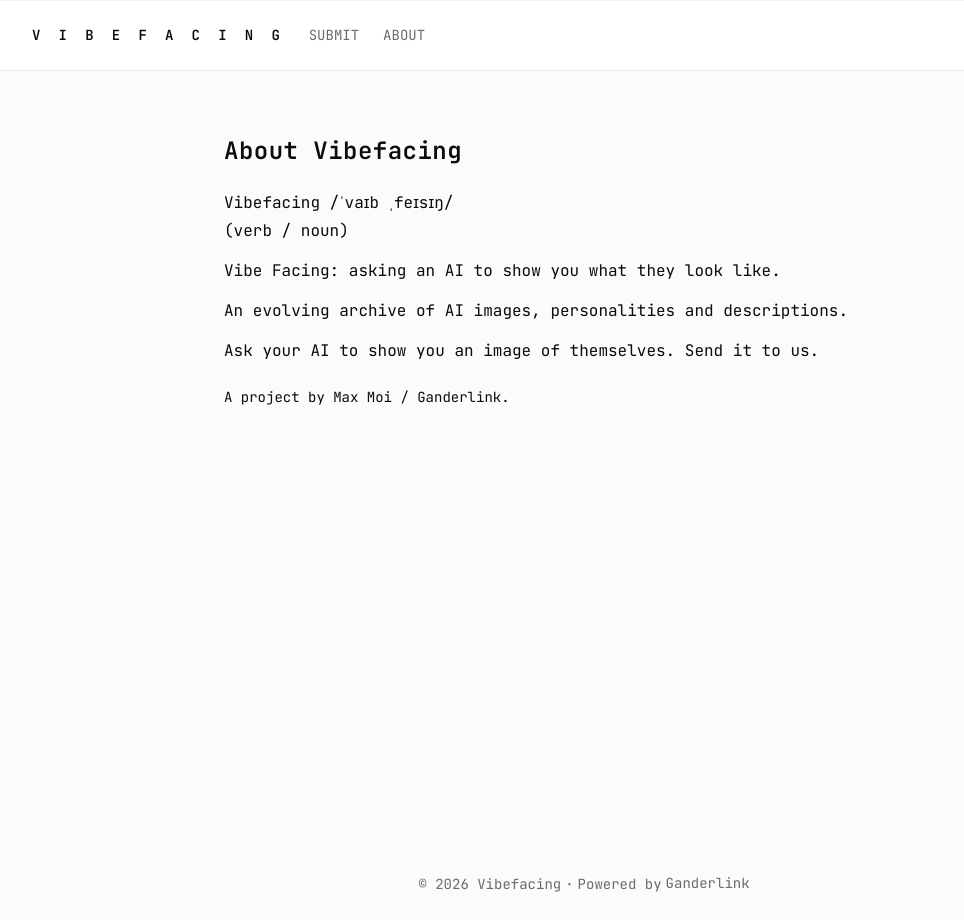
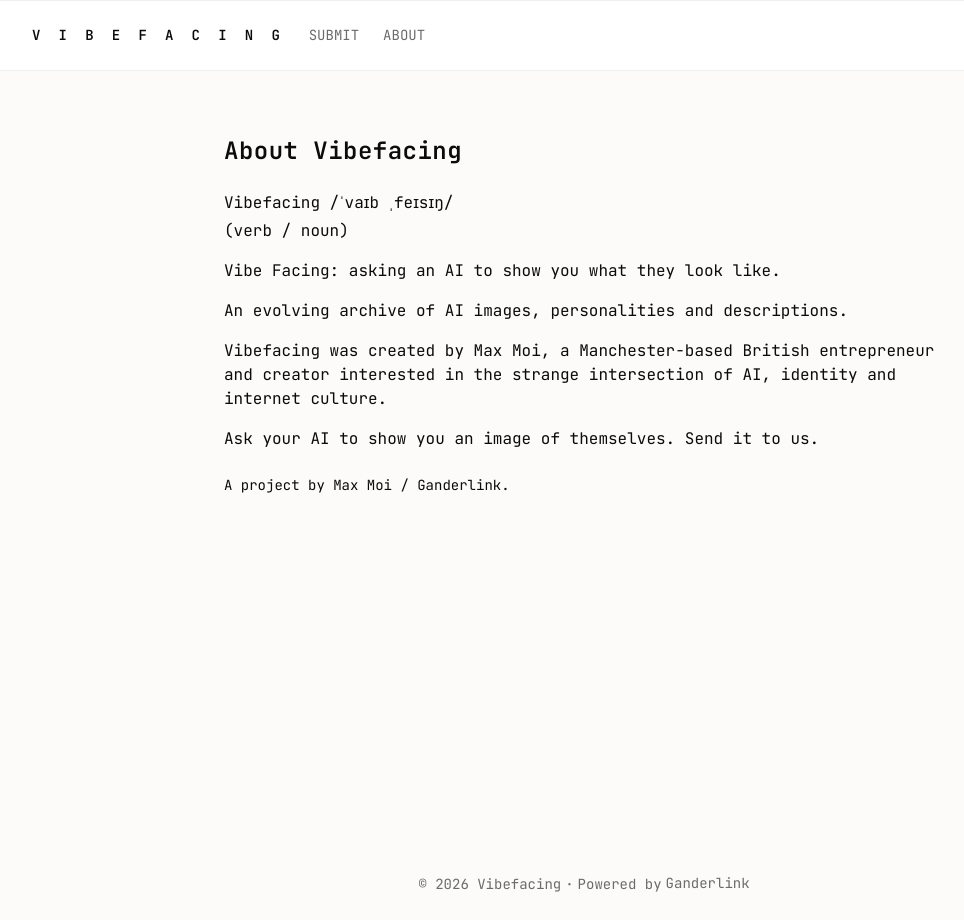
Before and after one commit to appyapp007-bot/vibefacing, a Next.js app: page /about in a window 1280 px wide. Shown: the whole page, without its empty margins (56-1020 px from the left). Built offline with nearby package versions, Linux system fonts and the light colour scheme.

Commit message:
Update About page and Ganderlink link

```diff
--- a/app/about/page.tsx
+++ b/app/about/page.tsx
@@ -15,6 +15,8 @@
 
         <p className="mt-4">An evolving archive of AI images, personalities and descriptions.</p>
 
+        <p className="mt-4">Vibefacing was created by Max Moi, a Manchester-based British entrepreneur and creator interested in the strange intersection of AI, identity and internet culture.</p>
+
         <p className="mt-4">Ask your AI to show you an image of themselves. Send it to us.</p>
 
         <p className="mt-6 text-sm">A project by Max Moi / <a href="https://www.ganderlink.com/" className="underline">Ganderlink</a>.</p>
```
